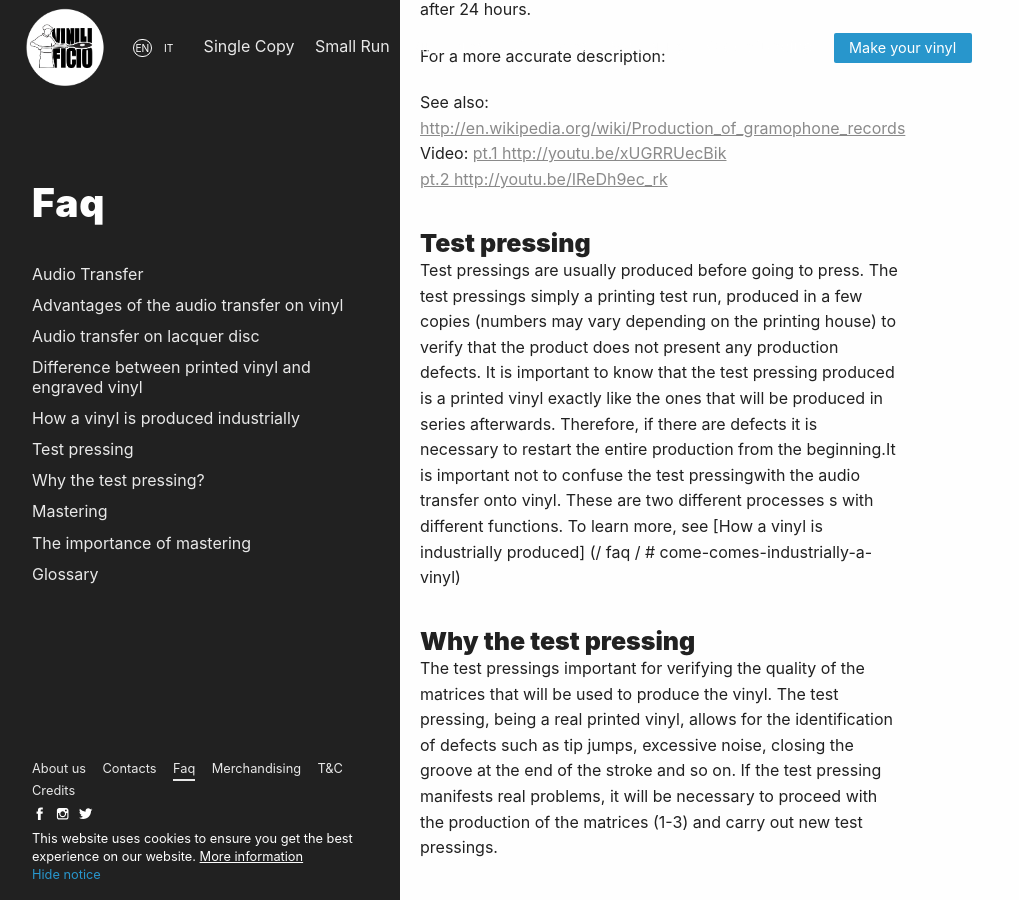
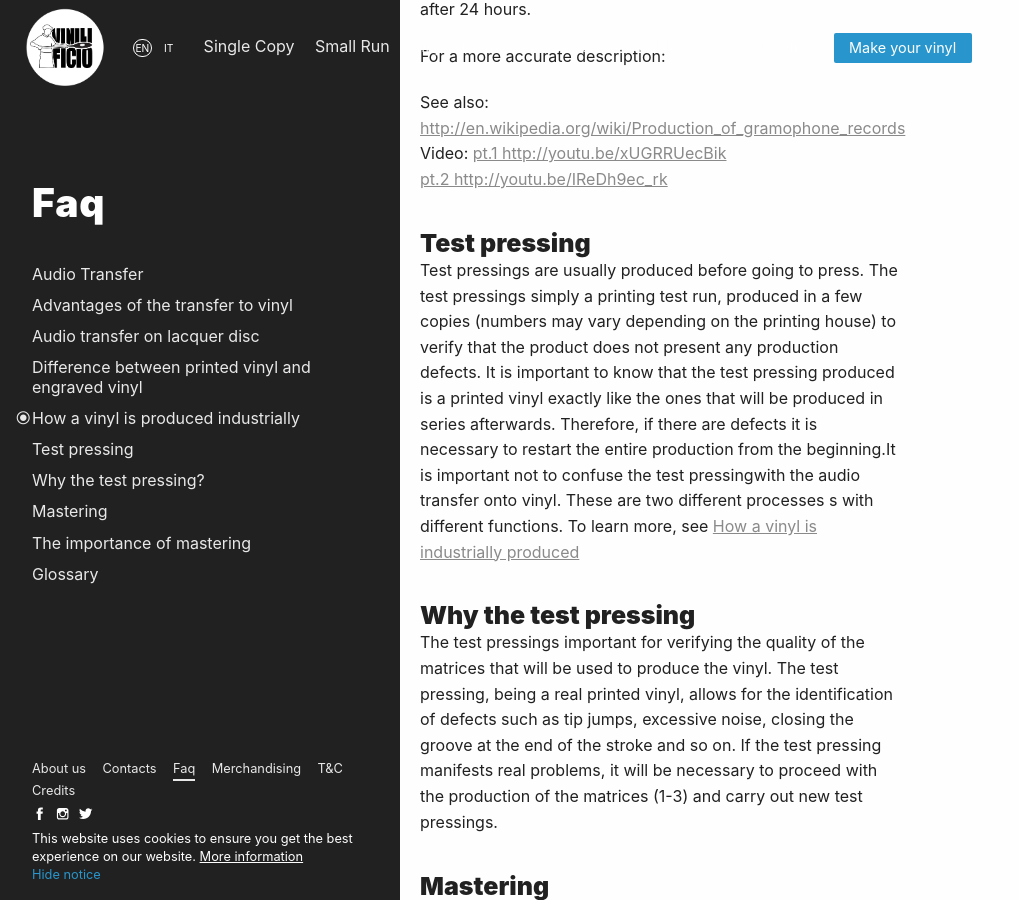
Before and after one commit to Vinilificio/vinilificio.com, a Jekyll site: the page built from en/faq.md, in a window 1280 px wide and 900 px high, scrolled down 2465 px. Shown: the whole window, without its empty margins (0-1019 px from the left). Built offline with Jekyll 4.4.1, drawn with Linux system fonts in a browser that asks for light colours; nearby versions of some CDN libraries; comment, search, counter and statistics services are not loaded.

Commit message:
Update faq.md

```diff
--- a/en/faq.md
+++ b/en/faq.md
@@ -5,8 +5,8 @@
 menu:
 - titolo: Audio Transfer
   id: audio-transfer-in-single-copy
-- titolo: Advantages of the audio transfer on vinyl
-  id: advantages-of-the-audio-transfer-on_vinyl
+- titolo: Advantages of the transfer to vinyl
+  id: advantages-of-the-transfer-to-vinyl
 - titolo: Audio transfer on lacquer disc
   id: audio-transfer-on-lacquer-disc
 - titolo: Difference between printed vinyl and engraved vinyl
@@ -77,7 +77,7 @@
 <a target="blank" href="http://youtu.be/IReDh9ec_rk">pt.2 http://youtu.be/IReDh9ec_rk</a>
 
 ### Test pressing
-Test pressings are usually produced before going to press. The test pressings simply a printing test run, produced in a few copies (numbers may vary depending on the printing house) to verify that the product does not present any production defects. It is important to know that the test pressing produced is a printed vinyl exactly like the ones that will be produced in series afterwards. Therefore, if there are defects it is necessary to restart the entire production from the beginning.It is important not to confuse the test pressingwith the audio transfer onto vinyl. These are two different processes s with different functions. To learn more, see [How a vinyl is industrially produced] (/ faq / # come-comes-industrially-a-vinyl)
+Test pressings are usually produced before going to press. The test pressings simply a printing test run, produced in a few copies (numbers may vary depending on the printing house) to verify that the product does not present any production defects. It is important to know that the test pressing produced is a printed vinyl exactly like the ones that will be produced in series afterwards. Therefore, if there are defects it is necessary to restart the entire production from the beginning.It is important not to confuse the test pressingwith the audio transfer onto vinyl. These are two different processes s with different functions. To learn more, see [How a vinyl is industrially produced](/en/faq/how-a-vinyl-is-produced-industrially)
 
 ### Why the test pressing
 The test pressings  important for verifying the quality of the matrices that will be used to produce the vinyl. The test pressing, being a real printed vinyl, allows for the identification of defects such as tip jumps, excessive noise, closing the groove at the end of the stroke and so on. If the test pressing manifests real problems, it will be necessary to proceed with the production of the matrices (1-3) and carry out new test pressings.
```
